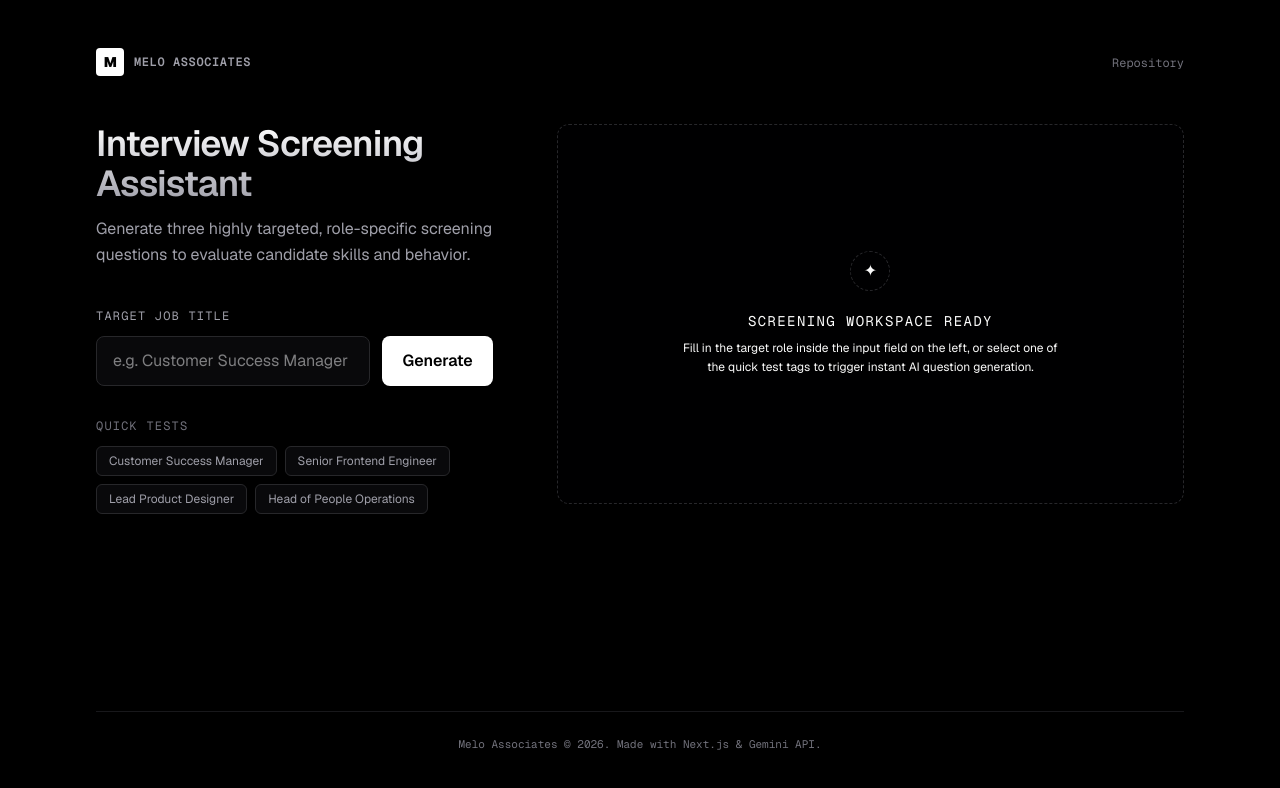
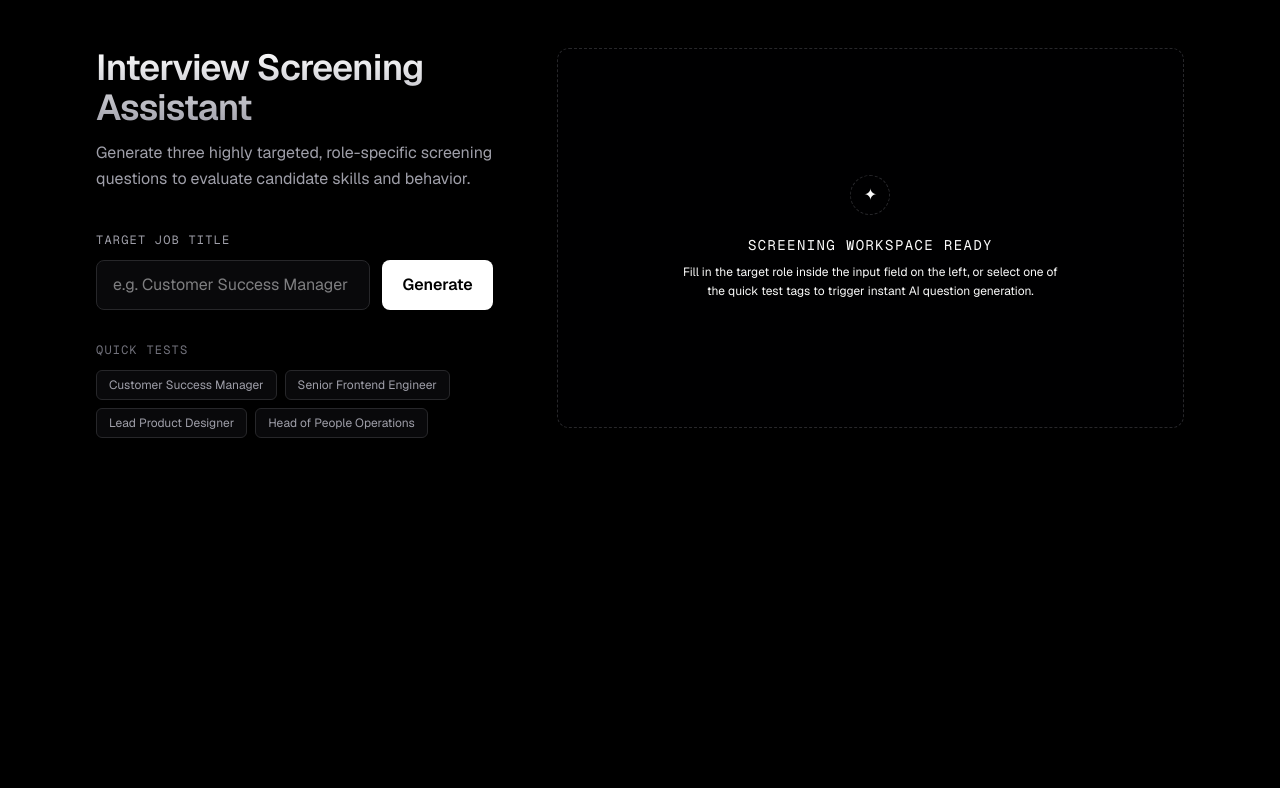
Before and after one commit to marangaa/meloassociates, a Next.js app: page / in a window 1280 px wide. Shown: the top 788 px of the page. Built offline with nearby package versions, Linux system fonts and the light colour scheme.

Commit message:
style: remove brand header, repository tag, and footer elements

```diff
--- a/app/page.tsx
+++ b/app/page.tsx
@@ -2,7 +2,6 @@
 
 import React, { useActionState, useRef } from 'react'
 import { generateInterviewQuestions, ActionState } from './actions'
-import { Header } from '../components/Header'
 import { Hero } from '../components/Hero'
 import { SuggestionTags } from '../components/SuggestionTags'
 import { SkeletonLoader } from '../components/SkeletonLoader'
@@ -58,10 +57,7 @@
   const showPlaceholder = !pending && (!state || !state.success || !state.questions)
 
   return (
-    <div className="flex-1 flex flex-col justify-between py-12 px-6 sm:px-8 max-w-6xl w-full mx-auto font-sans">
-      {/* Brand logo header and repository navigation */}
-      <Header />
-
+    <div className="flex-1 flex flex-col py-12 px-6 sm:px-8 max-w-6xl w-full mx-auto font-sans">
       {/* Main functional workspace arranged as a side-by-side dashboard layout */}
       <main className="flex-1 grid grid-cols-1 md:grid-cols-5 gap-12 lg:gap-16 items-start w-full my-auto">
 
@@ -159,12 +155,6 @@
 
       </main>
 
-      {/* footer details with audited text contrast for improved compliance */}
-      <footer className="mt-16 text-center border-t border-zinc-900 pt-6">
-        <p className="text-[11px] font-mono text-zinc-500 hover:text-zinc-400 transition-colors select-none">
-          Melo Associates © 2026. Made with Next.js & Gemini API.
-        </p>
-      </footer>
     </div>
   )
 }
--- a/components/Header.tsx
+++ /dev/null
@@ -1,44 +0,0 @@
-import React from 'react'
-
-/**
- * Props for the Header component.
- */
-interface HeaderProps {
-  /** Optional custom title or URL for the repository link */
-  repoUrl?: string
-}
-
-/**
- * Header component rendering the brand logo and repository links.
- * Styled in a clean, high-contrast typography theme.
- *
- * @param props - Component properties containing custom configurations.
- * @returns An elegant typographic navigation header.
- */
-export const Header: React.FC<HeaderProps> = ({
-  repoUrl = 'https://github.com/rchdm/meloassociates'
-}) => {
-  return (
-    <header className="flex justify-between items-center mb-12 w-full">
-      <div className="flex items-center gap-2.5">
-        <div className="h-7 w-7 rounded bg-white flex items-center justify-center text-black font-black text-sm tracking-tighter select-none">
-          M
-        </div>
-        <span className="font-mono text-xs tracking-wider text-zinc-400 font-semibold uppercase">
-          Melo Associates
-        </span>
-      </div>
-      <div>
-        <a
-          href={repoUrl}
-          target="_blank"
-          rel="noopener noreferrer"
-          className="text-xs font-mono text-zinc-500 hover:text-zinc-300 transition-colors"
-        >
-          Repository
-        </a>
-      </div>
-    </header>
-  )
-}
-export default Header
```
